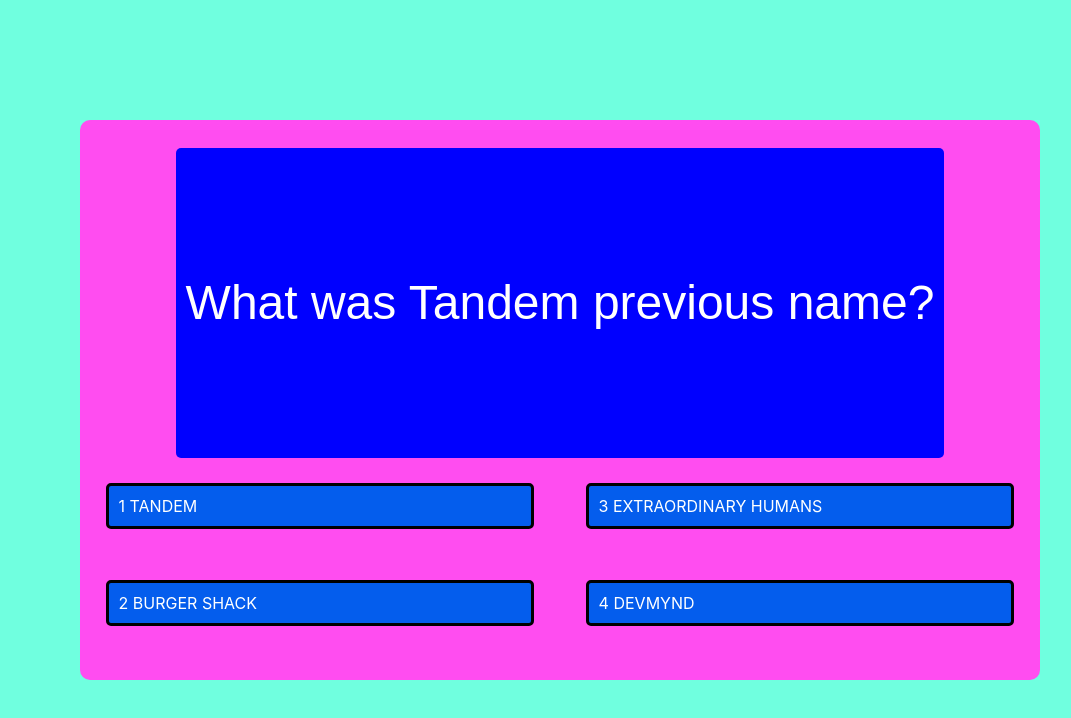
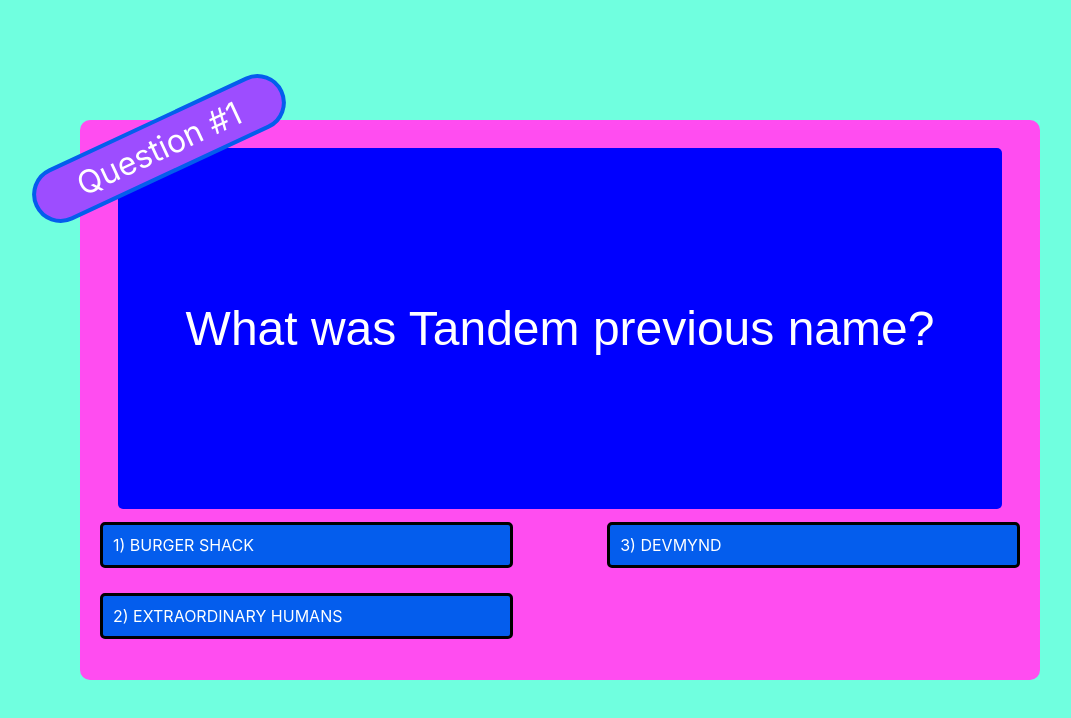
Before and after one commit to Trombed/tandem, a React (Create React App) app: page / in a window 1280 px wide. Shown: the top 718 px of the page, without its empty margins (80-1151 px from the left). Built offline with nearby package versions, Linux system fonts and the light colour scheme.

Commit message:
add correct flashing animation

```diff
--- a/src/components/gameover/gameover.jsx
+++ b/src/components/gameover/gameover.jsx
@@ -7,7 +7,11 @@
             <div className="game_over_heading">
                 Game Over
             </div>
+            <div>
+                    Score:
+                </div>
             <div className="game_over_score">
+
                 <div className="game_over_player">
                     {score}
                 </div>/{total}
--- a/src/components/gameover/style.css
+++ b/src/components/gameover/style.css
@@ -42,5 +42,10 @@
     background-color: #70FFDF;
     padding: 10px 5px;
     cursor: pointer;
+    border: 4px solid #FF4DF0;
     border-radius: 10px;
 }
+
+.game_over_button:hover {
+    transform: scale(1.2);
+}
--- a/src/components/quiz/quiz.jsx
+++ b/src/components/quiz/quiz.jsx
@@ -6,10 +6,10 @@
 const Quiz = ({addPoint, setGameOver, setTotal}) => {
     const [curNum, setNum] = useState(0);
     const [answer, setAnswer] = useState([]);
+    setTotal(data.length)
 
 
     useEffect( ()=> {
-
         if (curNum >= data.length) {
             setGameOver()
             setNum(0)
@@ -19,8 +19,7 @@
         // setAnimation(false)
         randomize();
     }, [curNum])
-    // let renderAns = []
-    setTotal(data.length)
+
     let renderAns = answer.map( (el,idx) => {
         return (
                 <div onClick={ e => submitAnswer(e)}
@@ -29,7 +28,7 @@
                 key={idx}
                 data-answer={el}
                 >
-                    {idx+1}  {el}
+                {idx+1})  {el}
                 </div>
         )
     })
@@ -45,31 +44,60 @@
         setAnswer(result)
     }
 
-    const submitAnswer = (e) => {
-
+    // const submitAnswer = async = (e) => {
+    async function submitAnswer(e) {
         let result = (e.target.dataset.answer === data[curNum].correct)
         if (result) {
+            renderCorrect("correct")
             e.target.classList.add("correct_answer")
-
+            e.target.onanimationend = () => {
+                e.target.classList.remove("correct_answer")
+                setNum(curNum+1)
+            }
             addPoint();
         } else {
+            let correct = showCorrect()
+            renderCorrect("incorrect")
+            correct.classList.add("correct_answer")
             e.target.classList.add("incorrect_answer");
+            e.target.onanimationend = () => {
+                correct.classList.remove("correct_answer")
+                e.target.classList.remove("incorrect_answer")
+                setNum(curNum+1)
+            }
         }
-        // setAnimation(true)
-
-
-        setNum(curNum+1);
-
     }
 
+    const showCorrect = () => {
+        let ans = document.getElementsByClassName("answer_button")
+        for (let i = 0; i < ans.length; i++) {
+            if (ans[i].dataset.answer === data[curNum].correct) {
+                return ans[i]
+            }
+        }
+    }
 
+    // render the "O" and "X" on question box after user clicks answer
+    const renderCorrect = (str) => {
+        let showCorrect = document.getElementsByClassName(`show_${str}`)[0]
+        showCorrect.style.display = "block";
+        showCorrect.onanimationend = () => {
+            showCorrect.style.display = "none";
+        }
+    }
 
 
     const field = () => {
         return (
             <div className="quiz_container_2">
                 <div className="quiz_question">
+                    <div className="show_correct">
 
+                    </div>
+
+                    <div className="show_incorrect">
+                        X
+                    </div>
                     {data[curNum].question}
                 </div>
                 <div className="answer_container">
@@ -94,7 +122,9 @@
         <div className="quiz_container_1">
             {curNum < data.length ? field() : null}
 
-
+            <div className="question_number">
+                     Question #{curNum+1}
+            </div>
         </div>
     )
 }
--- a/src/components/quiz/style.css
+++ b/src/components/quiz/style.css
@@ -25,7 +25,7 @@
     align-items: center;
     height: 70%;
     font-family: Arial;
-    max-width: 90%;
+    width: 90%;
     font-size: 3em;
     background-color: blue;
     color: white;
@@ -37,32 +37,24 @@
     width: 100%;
     display: flex;
     flex-direction: column;
-
 }
 
 .quiz_answer {
-
     width: 100%;
     display: flex;
-    flex-direction: row;
-    justify-content: space-evenly;
-    align-items: center;
     box-sizing: border-box;
-    flex-grow: 2;
-
-
+    justify-content: space-between;
 }
 
 .answer_button {
     box-sizing: border-box;
     background-color: #045DED;
-    width: 50%;
+    min-width: 43%;
     cursor: pointer;
     color: white;
     border-radius: 5px;
     padding: 10px;
-    margin: 2vw;
-    /* animation: slideup 0.5s linear forwards;    */
+    margin: 1vw 2.5vh;
     text-transform: uppercase;
     border: 3px solid black;
 }
@@ -71,53 +63,94 @@
 
 
 
-.answer_button_animation_0 {
-    animation-delay: 0.3s;
+.answer_button:hover {
+    background-color: rgb(92, 204, 180);
 }
 
-.answer_button_animation_1 {
-    animation-delay: 0.4s;
+.incorrect_answer {
+    animation: incorrect 1.2s linear;
+
 }
 
-.answer_button_animation_2 {
-    animation-delay: 0.5s;
+.correct_answer {
+
+    animation: correct 1.2s linear;
 }
 
-.answer_button_animation_3 {
-    animation-delay: 0.6s;
-}
-
-@keyframes slideup {
-    from {
-        opacity: 1;
-       transform: translateY(50px)
-    }
-    to {
-       opacity: 1;
-       transform: translateY(0px)
-    }
+@keyframes incorrect {
+    0% {background-color: red;}
+    20% {background-color: rgb(196, 2, 2);}
+    40% {background-color: rgb(148, 0, 0);}
+    60% {background-color: red;}
+    80% {background-color: rgb(196, 2, 2);}
+    100% {background-color: rgb(148, 0, 0);}
 }
 
 
 
-.incorrect_answer {
-    animation: incorrect 2s linear;
+@keyframes correct {
+    0% {background-color: rgb(130, 255, 146);}
+    20% {background-color: rgb(72, 228, 92);}
+    40% {background-color: rgb(58, 184, 74);}
+    60% {background-color: rgb(130, 255, 146);}
+    80% {background-color: rgb(72, 228, 92);}
+    100% {background-color: rgb(58, 184, 74);}
+
 
 }
 
-.correct_answer {
-    background-color: black;
-    animation: correct 2s linear;
+.question_number {
+    position: absolute;
+    top: 15%;
+    left: 8%;
+    font-size: 2rem;
+    min-width: 20%;
+    padding: 5px;
+    border-radius: 30px;
+    transform: rotate(-25deg);
+    background-color: white;
+    text-align: center;
+    background-color: #9D4DFF;
+    border: 4px solid #045DED;
+    color: white;
+}
+.show_correct {
+    position: absolute;
+    z-index: 10;
+    display: none;
+    animation: correct_flash 1.2s linear;
+
+    width: 90px;
+    height: 100px;
+    border-radius: 50%;
+    border: 20px solid white;
+    line-height: 50px;
+    padding: 10px 18px;
+    background-color: none;
 }
 
-@keyframes incorrect {
-    0% {color: white;}
-    50% {color: red;}
+@keyframes correct_flash {
+    0% {border-color: rgb(130, 255, 146);}
+    20% {border-color: rgb(72, 228, 92);}
+    40% {border-color: rgb(58, 184, 74);}
+    60% {border-color: rgb(130, 255, 146);}
+    80% {border-color: rgb(72, 228, 92);}
+    100% {border-color: rgb(58, 184, 74);}
 }
 
+.show_incorrect {
+    position: absolute;
+    z-index: 10;
+    font-size: 5em;
+    display: none;
+    animation: incorrect_flash 1.2s linear;
+}
 
-
-@keyframes incorrect {
-    0% {color: white;}
-    50% {color: red;}
+@keyframes incorrect_flash {
+    0% {color: red;}
+    20% {color: rgb(196, 2, 2);}
+    40% {color: rgb(148, 0, 0);}
+    60% {color: red;}
+    80% {color: rgb(196, 2, 2);}
+    100% {color: rgb(148, 0, 0);}
 }
--- a/src/util/Apprentice_TandemFor400_Data.json
+++ b/src/util/Apprentice_TandemFor400_Data.json
@@ -1,12 +1,7 @@
 [
   {
     "question": "What was Tandem previous name?",
-    "incorrect": ["Tandem", "Burger Shack", "Extraordinary Humans"],
+    "incorrect": [ "Burger Shack", "Extraordinary Humans"],
     "correct": "Devmynd"
-  },
-  {
-    "question": "In Shakespeare's play Julius Caesar, Caesar's last words were...",
-    "incorrect": ["Iacta alea est!", "Vidi, vini, vici", "Aegri somnia vana"],
-    "correct": "Et tu, Brute?"
   }
 ]
```
Also changed, not shown: src/components/question/question.jsx (deleted, +0 -15 lines).
